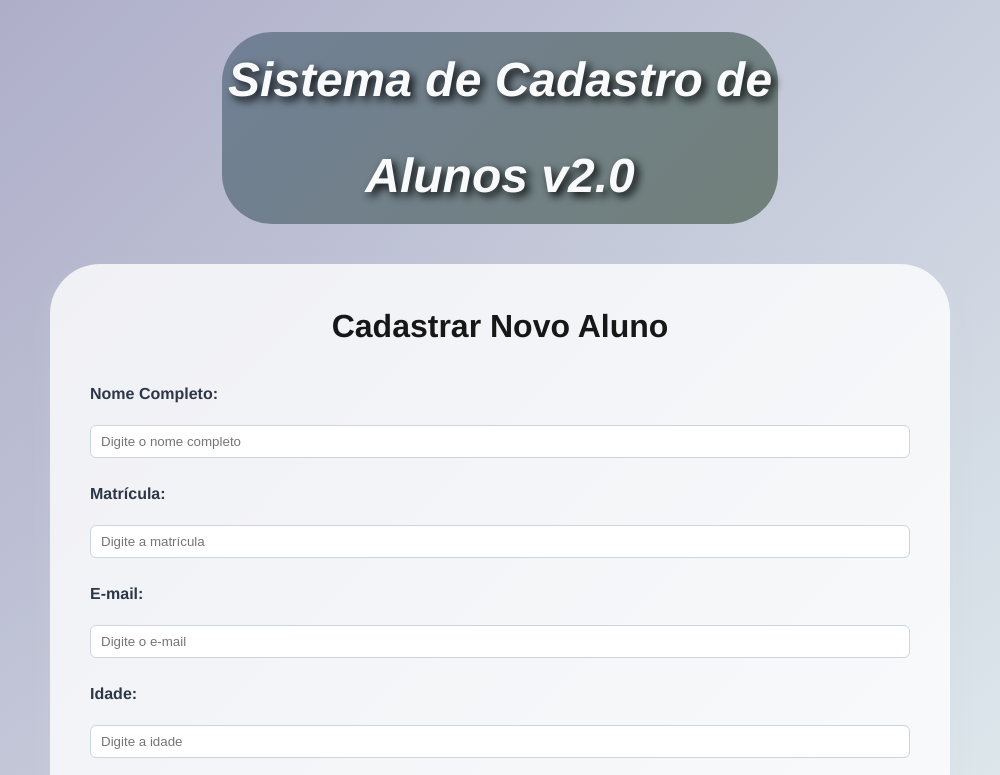
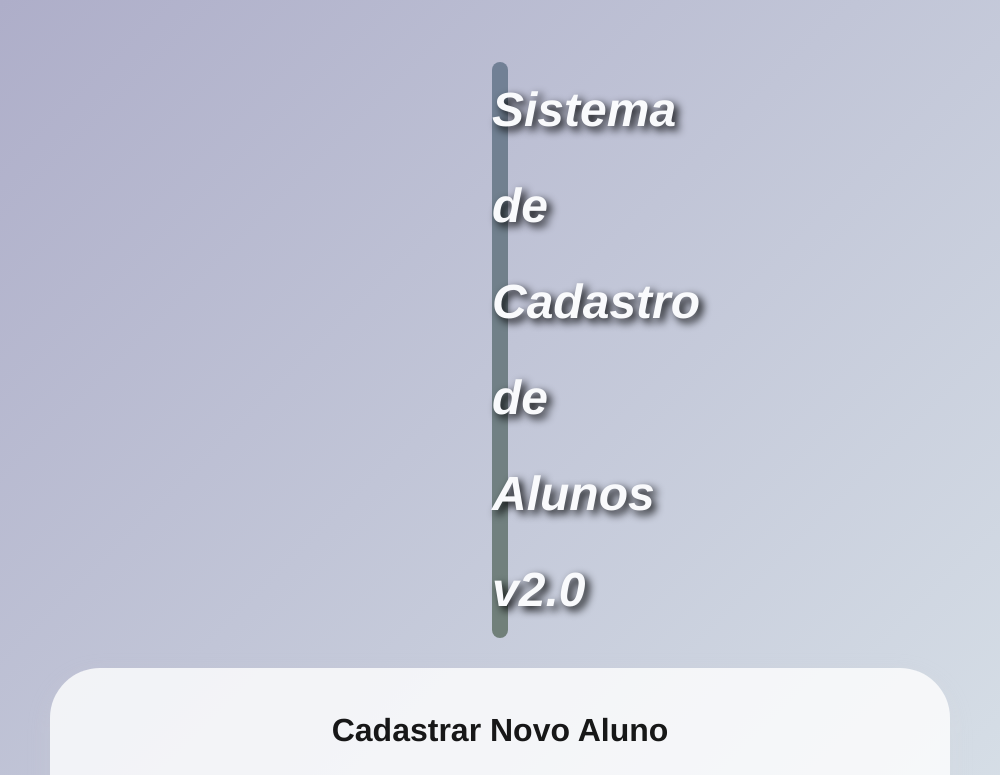
Before and after one commit to AdielCarvalho/Cadastro-de-Alunos, an Electron app: page index.html in a window 1000 px wide. Shown: the top 775 px of the page. Drawn offline with Linux system fonts and the light colour scheme.

Commit message:
Update style.css

```diff
--- a/style.css
+++ b/style.css
@@ -1,4 +1,3 @@
-
 *{
     margin: 0;
     padding: 0;
@@ -42,11 +41,10 @@ body{
 .container h1{
     background:linear-gradient(135deg,#718096 0%, #718079 100%) ;
     font-size: 3rem;
-    margin-bottom: 40px;
-    margin-left: 190px;
-    margin-right: 190px;
+    margin-bottom: 3rem;
     text-shadow: 4px 4px 8px rgba(5, 6, 7, 2.30);
     border-radius: 50px;
+    margin: 30px 460px 30px 460px;
     text-align: center;
     font-style: italic;
     color: #f9fafc;
```
